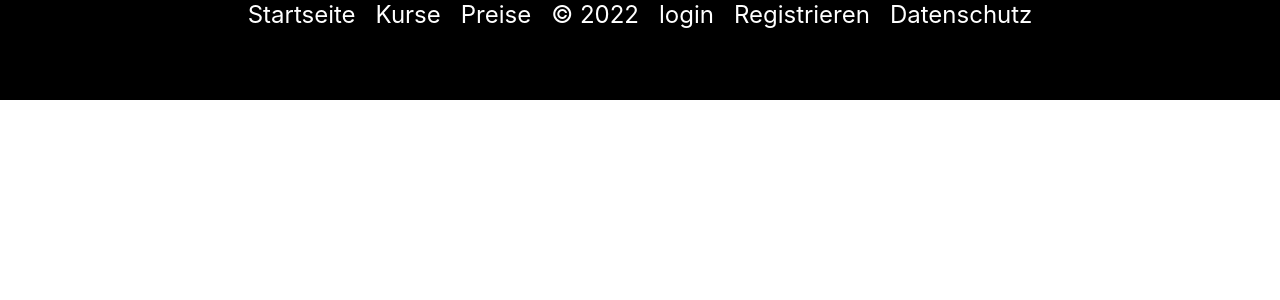
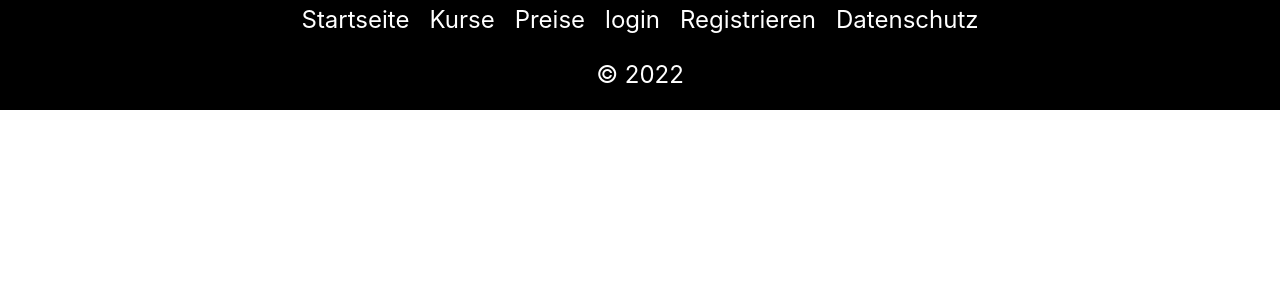
Before and after one commit to HuberAdrian/learning-platform, a React (Create React App) app: page / in a window 1280 px wide. Shown: the top 300 px of the page. Built offline with nearby package versions, Linux system fonts and the light colour scheme.

Commit message:
added CSS for footer

```diff
--- a/src/App.css
+++ b/src/App.css
@@ -50,14 +50,17 @@ make the footer have a display of flex
   bottom: 0;
   background-color: black;
   color: white;
-  height: 100px;
   width: 100%;
   display: flex;
-  flex-direction: row;
+  flex-direction: column;
   justify-content: center;
   bottom: 0;
-  flex-wrap: wrap;
+  height: fit-content;
 }
+
+
+
+/* CSS for footer */
 
 .footer a {
   margin: 0 10px;
@@ -66,21 +69,31 @@ make the footer have a display of flex
   justify-content: center;
   text-decoration: none;
   font-size: 1.5rem;
+  margin: 5px 10px;
 }
 
 .footer a:hover {
   color: #61dafb;
 }
 
-/* make the copywrite text centered  */
 .footer div {
   text-align: center;
-  margin: 0 10px;
+  margin: 5px 10px;
   font-size: 1.5rem;
 }
 
-@media (max-width: 768px) {
+.footer div:nth-child(2) {
+  margin: 0 10px;
+}
+
+@media (min-width: 768px) {
   .footer {
-    flex-direction: column;
+    flex-direction: row;
+    flex-wrap: wrap;
+    height: 110px;
+  }
+  .footer>div {
+    order: 2;
+    flex: 1 1 100%;
   }
 }
```
